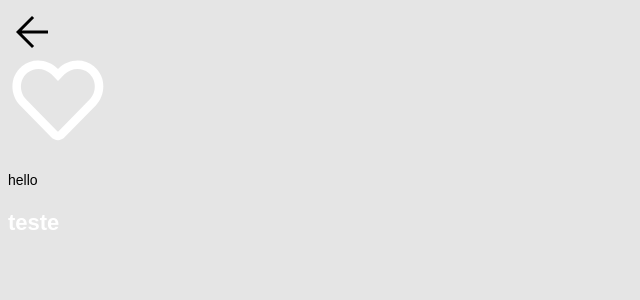
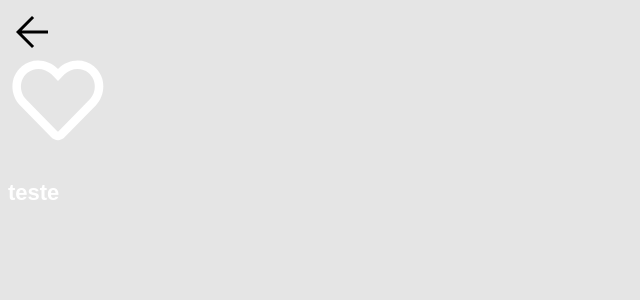
Before and after one commit to xossiane/javascript-oceandex, a Next.js app: page / in a window 1280 px wide. Shown: the top 300 px of the page, without its empty margins (0-640 px from the left). Built offline with nearby package versions, Linux system fonts and the light colour scheme; a web font is replaced by a local one.

Commit message:
Add: new props on Text

```diff
--- a/components/atoms/Text/Text.js
+++ b/components/atoms/Text/Text.js
@@ -1,10 +1,12 @@
 import styles from "./Text.module.scss";
 
-export default function Text({ size, color, weight }) {
+
+
+export default function Text({ size, color, weight, children, className}) {
   const classList = [];
   classList.push(styles[`text--${size}`]);
   classList.push(styles[`text--${color}`]);
   classList.push(styles[`text--${weight}`]);
 
-  return <p className={classList.join(" ")}>hello</p>;
+  return <p className={`${classList.join(" ")} ${className}`}>{children}</p>;
 }
```
